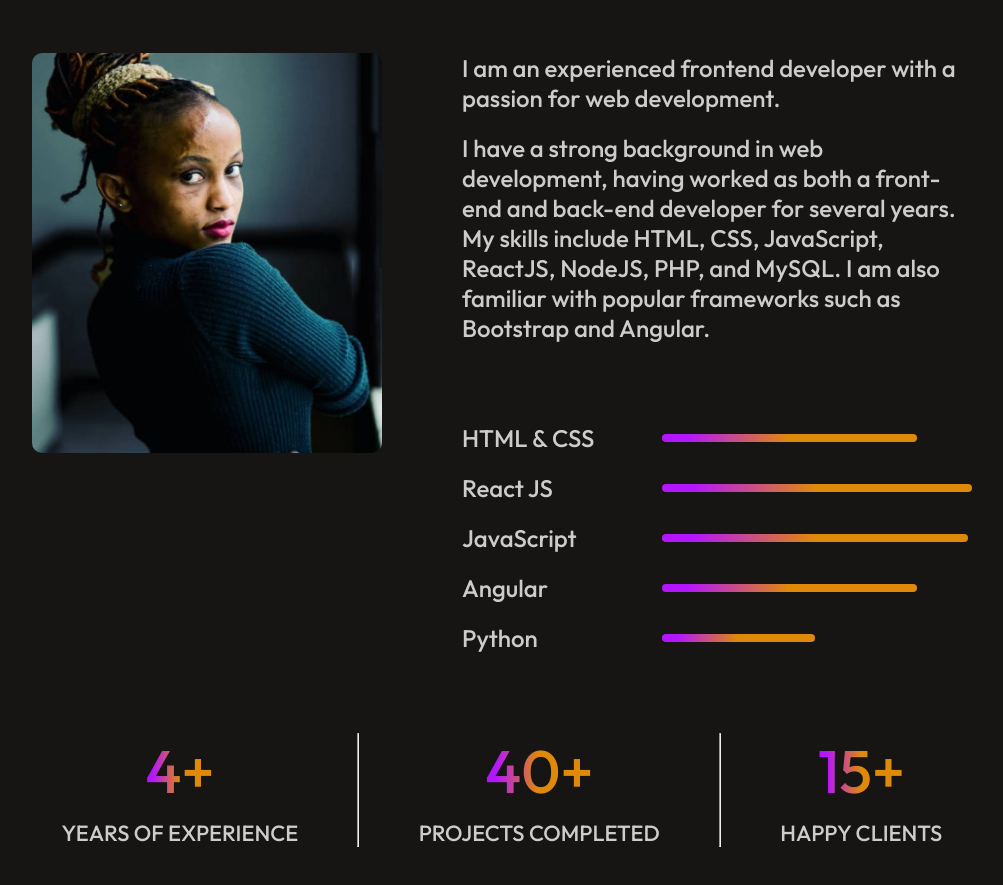
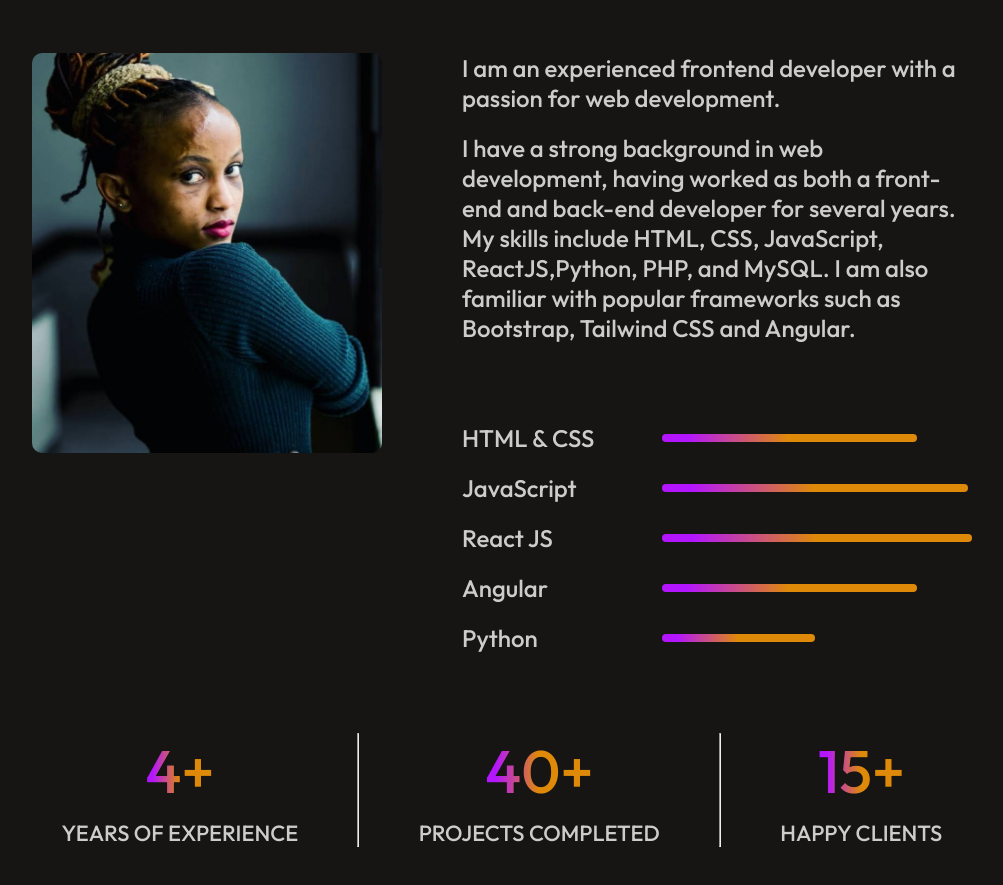
Before and after one commit to claudiahW/CodeWithClaude, a React (Vite) app: page / in a window 1280 px wide. Shown: the part 1780-2665 px from the top of the page, without its empty margins (138-1141 px from the left). Built offline with nearby package versions, Linux system fonts and the light colour scheme.

Commit message:
add a paragraph describing my relevant skills

```diff
--- a/src/About.jsx
+++ b/src/About.jsx
@@ -24,9 +24,9 @@ const About = () => {
             <p>
               I have a strong background in web development, having worked as
               both a front-end and back-end developer for several years. My
-              skills include HTML, CSS, JavaScript, ReactJS, NodeJS, PHP, and
+              skills include HTML, CSS, JavaScript, ReactJS,Python, PHP, and
               MySQL. I am also familiar with popular frameworks such as
-              Bootstrap and Angular.
+              Bootstrap, Tailwind CSS and Angular.
             </p>
           </div>
           <div className="about-skills">
@@ -36,12 +36,12 @@ const About = () => {
             </div>
 
             <div className="about-skill">
+              <p>JavaScript</p>
+              <hr style={{ width: "60%" }} />
+            </div>
+            <div className="about-skill">
               <p>React JS</p>
               <hr style={{ width: "70%" }} />
-            </div>
-            <div className="about-skill">
-              <p>JavaScript</p>
-              <hr style={{ width: "60%" }} />
             </div>
             <div className="about-skill">
               <p>Angular</p>
@@ -54,6 +54,7 @@ const About = () => {
           </div>
         </div>
       </div>
+
       <div className="about-achievements">
         <div className="about-achievement">
           <h1>4+</h1>
```
